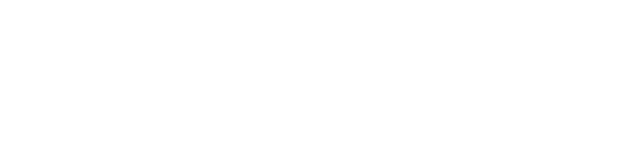
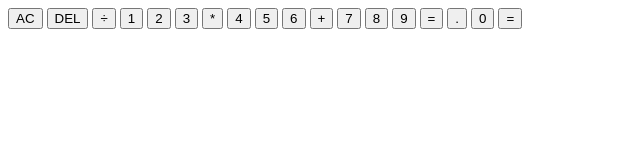
Before and after one commit to PrenitaVulpo/simple-calculator, a plain HTML site: page index.html in a window 1280 px wide. Shown: the whole page, without its empty margins (0-640 px from the left). Drawn offline with Linux system fonts and the light colour scheme.

Commit message:
add buttons and output box

```diff
--- a/index.html
+++ b/index.html
@@ -8,5 +8,30 @@
     <script src="script.js" defer></script>
     <title>Calculator</title>
   </head>
-  <body></body>
+  <body>
+    <div class="calculator-grid">
+      <div class="output">
+        <div class="previous-operant"></div>
+        <div class="current-operand"></div>
+      </div>
+      <button class="span-two">AC</button>
+      <button>DEL</button>
+      <button>÷</button>
+      <button>1</button>
+      <button>2</button>
+      <button>3</button>
+      <button>*</button>
+      <button>4</button>
+      <button>5</button>
+      <button>6</button>
+      <button>+</button>
+      <button>7</button>
+      <button>8</button>
+      <button>9</button>
+      <button>=</button>
+      <button>.</button>
+      <button>0</button>
+      <button class="span-two">=</button>
+    </div>
+  </body>
 </html>
```
